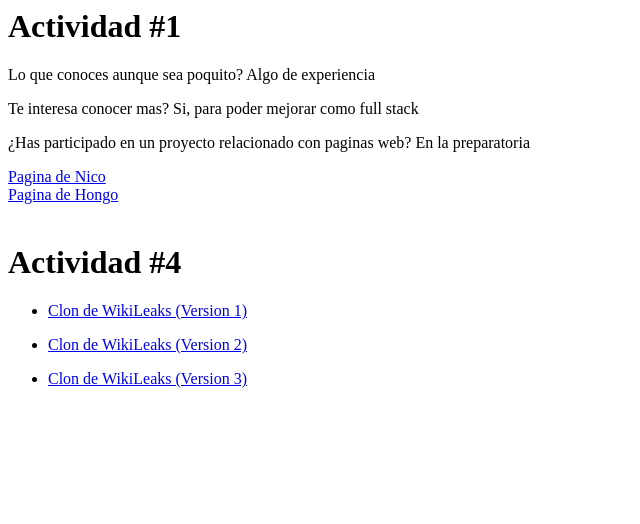
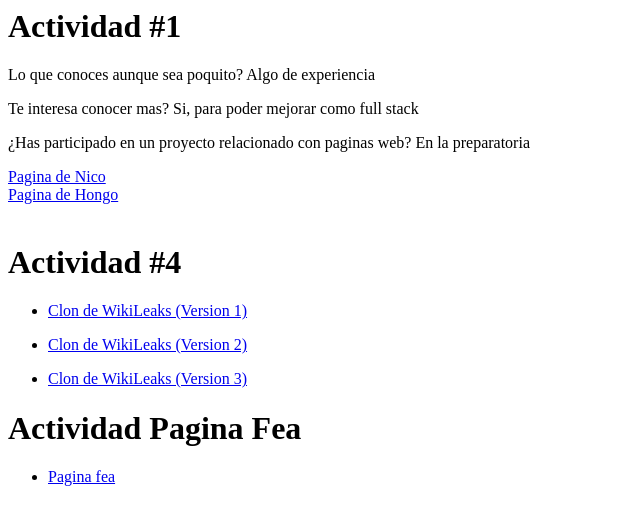
Before and after one commit to JosArtu/JosArtu.github.io, a plain HTML site: page miarchivo.html in a window 1280 px wide. Shown: the whole page, without its empty margins (0-640 px from the left). Drawn offline with Linux system fonts and the light colour scheme.

Commit message:
Add 'Actividad Pagina Fea' section to miarchivo.html
Added a new section for 'Actividad Pagina Fea' with a link.

```diff
--- a/miarchivo.html
+++ b/miarchivo.html
@@ -23,6 +23,9 @@
         <ul>
             <li><a href="https://josartu.github.io/ACT4V3">Clon de WikiLeaks (Version 3)</a></li>
             </ul>
-
+        <h1>Actividad Pagina Fea</h1>
+        <ul>
+            <li><a href="https://josartu.github.io/ActPaginaFea.html">Pagina fea</a></li>
+            </ul>
     </body>
 </html>
```
